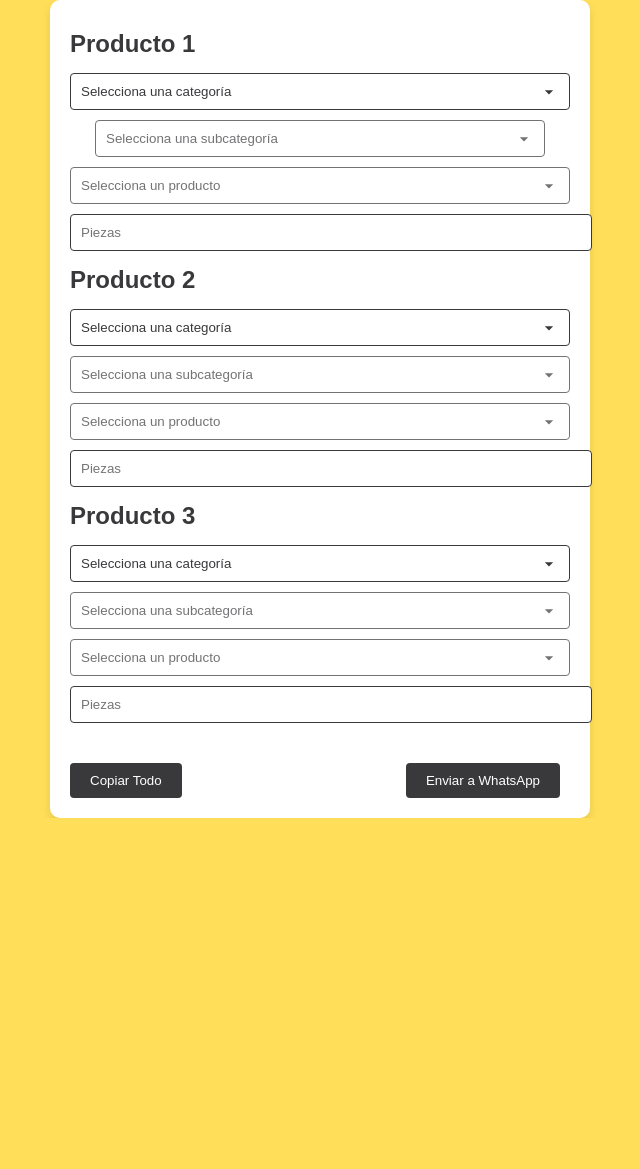
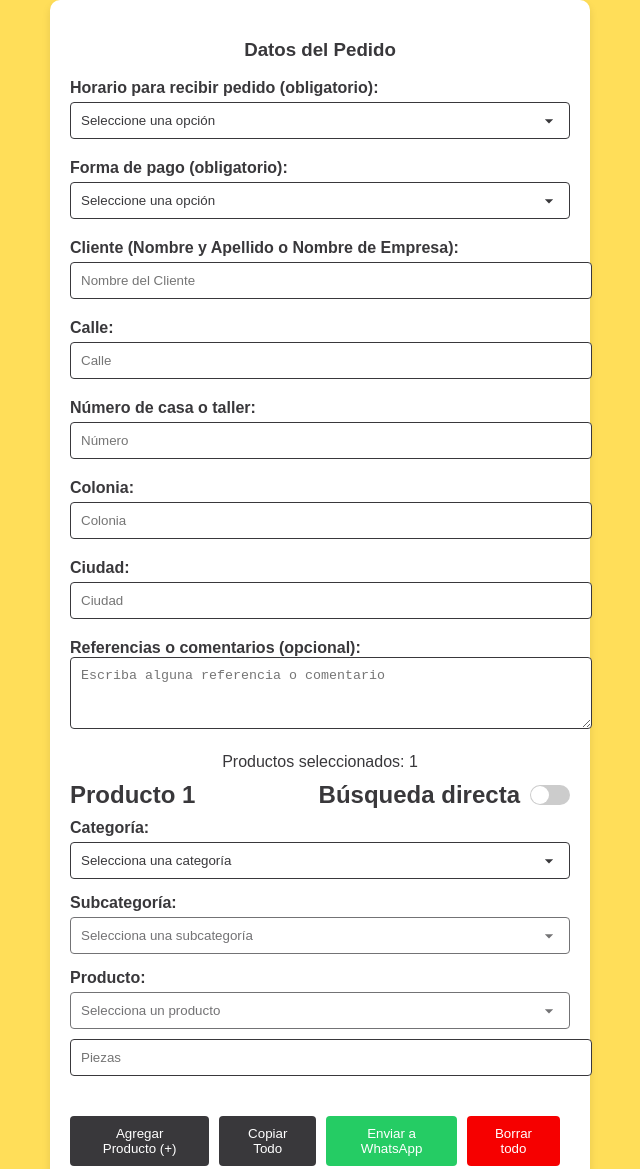
Before and after one commit to DavidNM21/TF, a plain HTML site: page index.html in a window 1280 px wide. Shown: the top 1169 px of the page, without its empty margins (320-960 px from the left). Before the commit the page ends 818 px from the top, so only its background shows below. Drawn offline with Linux system fonts and the light colour scheme.

Commit message:
index.html

```diff
--- a/index.html
+++ b/index.html
@@ -1,8 +1,10 @@
 <!DOCTYPE html>
 <html lang="es">
+
 <head>
     <meta charset="UTF-8">
     <meta name="viewport" content="width=device-width, initial-scale=1.0">
+    <meta name="description" content="Formulario de pedidos rápido y fácil de usar para gestionar productos y cantidades.">
     <title>Formulario de Pedidos</title>
     <style>
         body {
@@ -28,14 +30,30 @@
             text-align: center;
         }
 
+        .form-header {
+            margin-bottom: 20px;
+        }
+
         h2 {
             color: #39383B;
             margin-bottom: 10px;
             margin-top: 10px;
             text-align: left;
+            display: flex;
+            align-items: center;
+            justify-content: space-between;
         }
 
-        select, input[type="number"] {
+        label {
+            display: block;
+            text-align: left;
+            font-weight: bold;
+            margin-top: 10px;
+        }
+
+        select,
+        input[type="number"],
+        input[type="text"] {
             width: 100%;
             padding: 10px;
             margin: 5px 0;
@@ -55,9 +73,11 @@
             background-size: 20px;
         }
 
-        option {
-            background-color: #39383B;
-            color: white;
+        input:focus,
+        select:focus {
+            border-color: #FFB700;
+            outline: none;
+            box-shadow: 0 0 5px rgba(255, 183, 0, 0.7);
         }
 
         .product-quantity {
@@ -73,13 +93,22 @@
             border-radius: 4px;
             padding: 10px 20px;
             cursor: pointer;
-            transition: opacity 0.3s ease;
+            transition: opacity 0.3s ease, transform 0.2s ease;
             margin-top: 15px;
             margin-right: 10px;
         }
 
         button:hover {
             opacity: 0.8;
+            transform: scale(1.03);
+        }
+
+        #resetButton {
+            background-color: #F60000;
+        }
+
+        #sendToWhatsApp {
+            background-color: #25CC64;
         }
 
         .actions {
@@ -88,105 +117,236 @@
             margin-top: 20px;
         }
 
-        #subcategory1 {
-            width: calc(100% - 50px);
+        .switch-container {
+            display: flex;
+            align-items: center;
+            gap: 10px;
+        }
+
+        .toggle-switch {
+            width: 40px;
+            height: 20px;
+            background-color: #ccc;
+            border-radius: 20px;
+            position: relative;
+            cursor: pointer;
+        }
+
+        .toggle-switch::before {
+            content: "";
+            width: 18px;
+            height: 18px;
+            background-color: white;
+            border-radius: 50%;
+            position: absolute;
+            top: 1px;
+            left: 1px;
+            transition: left 0.3s ease;
+        }
+
+        .toggle-switch.active {
+            background-color: #25CC64;
+        }
+
+        .toggle-switch.active::before {
+            left: 21px;
+        }
+
+        .search-container {
+            display: none;
+        }
+
+        .search-container.active {
+            display: block;
+        }
+
+        .dropdown-container.active {
+            display: block;
+        }
+
+        .dropdown-container {
+            display: none;
+        }
+
+        .form-group {
+            margin-bottom: 15px;
+            text-align: left;
+        }
+
+        textarea {
+            width: 100%;
+            padding: 10px;
+            border: 1px solid #39383B;
+            border-radius: 4px;
+            resize: vertical;
+            min-height: 50px;
         }
     </style>
 </head>
+
 <body>
+    <div class="order-form">
+        <div class="form-header">
+            <h3>Datos del Pedido</h3>
+            <div class="form-group">
+                <label for="horario">Horario para recibir pedido (obligatorio):</label>
+                <select id="horario" required>
+                    <option value="">Seleccione una opción</option>
+                    <option value="1er-hora">1er hora (9:00 am a 11:00 am)</option>
+                    <option value="am">AM (11:30 am a 3:00pm)</option>
+                    <option value="pm">PM (4:30pm a 6:30pm)</option>
+                    <option value="programado">Programado (otro día)</option>
+                </select>
+            </div>
 
-<div class="order-form">
-    <h2>Producto 1</h2>
-    <select id="category1">
+            <div class="form-group">
+                <label for="forma-pago">Forma de pago (obligatorio):</label>
+                <select id="forma-pago" required>
+                    <option value="">Seleccione una opción</option>
+                    <option value="efectivo">Efectivo</option>
+                    <option value="transferencia">Transferencia</option>
+                    <option value="tarjeta">Tarjeta</option>
+                </select>
+            </div>
+
+            <div class="form-group">
+                <label for="nombre-cliente">Cliente (Nombre y Apellido o Nombre de Empresa):</label>
+                <input type="text" id="nombre-cliente" placeholder="Nombre del Cliente" required>
+            </div>
+
+            <div class="form-group">
+                <label for="calle">Calle:</label>
+                <input type="text" id="calle" placeholder="Calle" required>
+            </div>
+
+            <div class="form-group">
+                <label for="numero">Número de casa o taller:</label>
+                <input type="text" id="numero" placeholder="Número" required>
+            </div>
+
+            <div class="form-group">
+                <label for="colonia">Colonia:</label>
+                <input type="text" id="colonia" placeholder="Colonia" required>
+            </div>
+
+            <div class="form-group">
+                <label for="ciudad">Ciudad:</label>
+                <input type="text" id="ciudad" placeholder="Ciudad" required>
+            </div>
+
+            <div class="form-group">
+                <label for="referencias">Referencias o comentarios (opcional):</label>
+                <textarea id="referencias" placeholder="Escriba alguna referencia o comentario"></textarea>
+            </div>
+        </div>
+
+        <div id="productCount">Productos seleccionados: 0</div>
+        <div id="productContainer">
+            <!-- Aquí se generarán las filas de productos -->
+        </div>
+        <div class="actions">
+            <button id="addProduct" onclick="addProductRow()">Agregar Producto (+)</button>
+            <button id="copyAll" onclick="copyAllToClipboard()">Copiar Todo</button>
+            <button id="sendToWhatsApp" onclick="sendToWhatsApp()">Enviar a WhatsApp</button>
+            <button id="resetButton">Borrar todo</button>
+        </div>
+    </div>
+
+    <script>
+        const data = {
+            "a": {
+                "a1": [{ name: "Producto A1-1", id: "IDNAME:C100C18" }, { name: "Producto A1-2", id: "IDNAME:C100C19" }],
+                "a2": [{ name: "Producto A2-1", id: "IDNAME:C100C21" }, { name: "Producto A2-2", id: "IDNAME:C100C22" }]
+            },
+            "b": {
+                "b1": [{ name: "Producto B1-1", id: "IDNAME:C100C27" }, { name: "Producto B1-2", id: "IDNAME:C100C28" }],
+                "b2": [{ name: "Producto B2-1", id: "IDNAME:C100C30" }, { name: "Producto B2-2", id: "IDNAME:C100C31" }]
+            }
+        };
+
+        let productCounter = 0;
+        const maxProducts = 30;
+
+        function updateProductCount() {
+            document.getElementById('productCount').textContent = `Productos seleccionados: ${productCounter}`;
+        }
+
+        function createProductRow(index) {
+            const productRow = document.createElement('div');
+            productRow.className = 'product-row';
+            productRow.innerHTML = `
+                <h2>Producto ${index + 1}
+                    <div class="switch-container">
+                        <span>Búsqueda directa</span>
+                        <div class="toggle-switch" onclick="toggleSearchMode(${index})"></div>
+                    </div>
+                </h2>
+                <div class="dropdown-container active">
+                    <label for="category${index}">Categoría:</label>
+                    <select id="category${index}" onchange="handleCategoryChange(${index})">
                         <option value="">Selecciona una categoría</option>
                         <option value="a">Categoría A</option>
                         <option value="b">Categoría B</option>
-        <option value="c">Categoría C</option>
                     </select>
 
-    <select id="subcategory1" disabled>
+                    <label for="subcategory${index}">Subcategoría:</label>
+                    <select id="subcategory${index}" disabled onchange="handleSubcategoryChange(${index})">
                         <option value="">Selecciona una subcategoría</option>
                     </select>
 
-    <div>
-        <select id="product1" disabled>
+                    <label for="product${index}">Producto:</label>
+                    <select id="product${index}" disabled onchange="handleProductChange(${index})">
                         <option value="">Selecciona un producto</option>
                     </select>
-        <input type="number" id="quantity1" class="product-quantity" min="0" placeholder="Piezas" disabled>
                 </div>
+                <div class="search-container">
+                    <label for="search${index}">Buscar Producto o ID:</label>
+                    <input type="text" id="search${index}" placeholder="Escribe el nombre o ID" oninput="searchProduct(${index})">
+                    <div id="searchResults${index}"></div>
+                </div>
+                <input type="number" id="quantity${index}" class="product-quantity" min="1" placeholder="Piezas" disabled>
+            `;
+            return productRow;
+        }
 
-    <h2>Producto 2</h2>
-    <select id="category2">
-        <option value="">Selecciona una categoría</option>
-        <option value="a">Categoría A</option>
-        <option value="b">Categoría B</option>
-        <option value="c">Categoría C</option>
-    </select>
+        function addProductRow() {
+            if (productCounter < maxProducts) {
+                const productContainer = document.getElementById('productContainer');
+                productContainer.appendChild(createProductRow(productCounter));
+                productCounter++;
+                updateProductCount();
+            } else {
+                alert('Has alcanzado el máximo de 30 productos.');
+            }
+        }
 
-    <select id="subcategory2" disabled>
-        <option value="">Selecciona una subcategoría</option>
-    </select>
+        function toggleSearchMode(index) {
+            const toggleSwitch = document.querySelector(`#productContainer .product-row:nth-child(${index + 1}) .toggle-switch`);
+            const dropdownContainer = document.querySelector(`#productContainer .product-row:nth-child(${index + 1}) .dropdown-container`);
+            const searchContainer = document.querySelector(`#productContainer .product-row:nth-child(${index + 1}) .search-container`);
 
-    <div>
-        <select id="product2" disabled>
-            <option value="">Selecciona un producto</option>
-        </select>
-        <input type="number" id="quantity2" class="product-quantity" min="0" placeholder="Piezas" disabled>
-    </div>
+            toggleSwitch.classList.toggle('active');
+            const isActive = toggleSwitch.classList.contains('active');
 
-    <h2>Producto 3</h2>
-    <select id="category3">
-        <option value="">Selecciona una categoría</option>
-        <option value="a">Categoría A</option>
-        <option value="b">Categoría B</option>
-        <option value="c">Categoría C</option>
-    </select>
+            if (isActive) {
+                dropdownContainer.classList.remove('active');
+                searchContainer.classList.add('active');
+            } else {
+                dropdownContainer.classList.add('active');
+                searchContainer.classList.remove('active');
+            }
+        }
 
-    <select id="subcategory3" disabled>
-        <option value="">Selecciona una subcategoría</option>
-    </select>
-
-    <div>
-        <select id="product3" disabled>
-            <option value="">Selecciona un producto</option>
-        </select>
-        <input type="number" id="quantity3" class="product-quantity" min="0" placeholder="Piezas" disabled>
-    </div>
-
-    <div class="actions">
-        <button id="copyAll" onclick="copyAllToClipboard()">Copiar Todo</button>
-        <button id="sendToWhatsApp" onclick="sendToWhatsApp()">Enviar a WhatsApp</button>
-    </div>
-</div>
-
-
-<script>
-    // Objeto que representa las categorías, subcategorías y productos
-    const data = {
-        "a": {
-            "a1": [{name: "Producto A1-1", id: "IDNAME:C100C18"}, {name: "Producto A1-2", id: "IDNAME:C100C19"}, {name: "Producto A1-3", id: "IDNAME:C100C20"}],
-            "a2": [{name: "Producto A2-1", id: "IDNAME:C100C21"}, {name: "Producto A2-2", id: "IDNAME:C100C22"}, {name: "Producto A2-3", id: "IDNAME:C100C23"}],
-            "a3": [{name: "Producto A3-1", id: "IDNAME:C100C24"}, {name: "Producto A3-2", id: "IDNAME:C100C25"}, {name: "Producto A3-3", id: "IDNAME:C100C26"}]
-        },
-        "b": {
-            "b1": [{name: "Producto B1-1", id: "IDNAME:C100C27"}, {name: "Producto B1-2", id: "IDNAME:C100C28"}, {name: "Producto B1-3", id: "IDNAME:C100C29"}],
-            "b2": [{name: "Producto B2-1", id: "IDNAME:C100C30"}, {name: "Producto B2-2", id: "IDNAME:C100C31"}, {name: "Producto B2-3", id: "IDNAME:C100C32"}],
-            "b3": [{name: "Producto B3-1", id: "IDNAME:C100C33"}, {name: "Producto B3-2", id: "IDNAME:C100C34"}, {name: "Producto B3-3", id: "IDNAME:C100C35"}]
-        },
-        "c": {
-            "c1": [{name: "Producto C1-1", id: "IDNAME:C100C36"}, {name: "Producto C1-2", id: "IDNAME:C100C37"}, {name: "Producto C1-3", id: "IDNAME:C100C38"}],
-            "c2": [{name: "Producto C2-1", id: "IDNAME:C100C39"}, {name: "Producto C2-2", id: "IDNAME:C100C40"}, {name: "Producto C2-3", id: "IDNAME:C100C41"}],
-            "c3": [{name: "Producto C3-1", id: "IDNAME:C100C42"}, {name: "Producto C3-2", id: "IDNAME:C100C43"}, {name: "Producto C3-3", id: "IDNAME:C100C44"}]
-        }
-    };
-
-    // Función para manejar el cambio de categoría
-    function handleCategoryChange(productIndex) {
-        const categorySelect = document.getElementById(`category${productIndex}`);
-        const subcategorySelect = document.getElementById(`subcategory${productIndex}`);
+        function handleCategoryChange(index) {
+            const categorySelect = document.getElementById(`category${index}`);
+            const subcategorySelect = document.getElementById(`subcategory${index}`);
+            const productSelect = document.getElementById(`product${index}`);
             const selectedCategory = categorySelect.value;
             subcategorySelect.innerHTML = '<option value="">Selecciona una subcategoría</option>';
-        subcategorySelect.disabled = selectedCategory === "";
+            productSelect.innerHTML = '<option value="">Selecciona un producto</option>';
+            subcategorySelect.disabled = true;
+            productSelect.disabled = true;
+            document.getElementById(`quantity${index}`).disabled = true;
 
             if (selectedCategory) {
                 Object.keys(data[selectedCategory]).forEach(subcategory => {
@@ -199,83 +359,58 @@
             }
         }
 
-    // Función para manejar el cambio de subcategoría
-    function handleSubcategoryChange(productIndex) {
-        const selectedCategory = document.getElementById(`category${productIndex}`).value;
-        const selectedSubcategory = document.getElementById(`subcategory${productIndex}`).value;
-        const productSelect = document.getElementById(`product${productIndex}`);
-        const quantityInput = document.getElementById(`quantity${productIndex}`);
+        function handleSubcategoryChange(index) {
+            const selectedCategory = document.getElementById(`category${index}`).value;
+            const selectedSubcategory = document.getElementById(`subcategory${index}`).value;
+            const productSelect = document.getElementById(`product${index}`);
+            const quantityInput = document.getElementById(`quantity${index}`);
             productSelect.innerHTML = '<option value="">Selecciona un producto</option>';
-        productSelect.disabled = selectedSubcategory === "";
+            productSelect.disabled = true;
             quantityInput.disabled = true;
-        quantityInput.value = '';
 
             if (selectedSubcategory) {
                 data[selectedCategory][selectedSubcategory].forEach(product => {
                     const option = document.createElement('option');
-                option.value = product.id; // Aquí usamos el ID oculto
-                option.textContent = product.name; // Mostramos el nombre
+                    option.value = product.id;
+                    option.textContent = product.name;
                     productSelect.appendChild(option);
                 });
                 productSelect.disabled = false;
             }
         }
 
-    // Función para manejar el cambio de producto
-    function handleProductChange(productIndex) {
-        const quantityInput = document.getElementById(`quantity${productIndex}`);
-        quantityInput.disabled = false;
+        function handleProductChange(index) {
+            document.getElementById(`quantity${index}`).disabled = false;
         }
 
-    // Función para copiar todos los productos seleccionados al portapapeles
-    function copyAllToClipboard() {
-        let fullText = "";
-        for (let i = 1; i <= 3; i++) {
-            const productSelect = document.getElementById(`product${i}`);
-            const quantityInput = document.getElementById(`quantity${i}`);
-            if (productSelect.value && quantityInput.value > 0) {
-                const selectedOption = productSelect.selectedOptions[0];
-                fullText += `${selectedOption.value} ${selectedOption.text}: ${quantityInput.value} piezas\n`;
+        function searchProduct(index) {
+            const query = document.getElementById(`search${index}`).value.toLowerCase();
+            const searchResults = document.getElementById(`searchResults${index}`);
+            searchResults.innerHTML = "";
+
+            if (query.length > 2) {
+                Object.values(data).forEach(subcategories => {
+                    Object.values(subcategories).forEach(products => {
+                        products.forEach(product => {
+                            if (product.name.toLowerCase().includes(query) || product.id.toLowerCase().includes(query)) {
+                                const resultItem = document.createElement('div');
+                                resultItem.textContent = `${product.id} - ${product.name}`;
+                                resultItem.classList.add('search-result-item');
+                                resultItem.onclick = () => {
+                                    document.getElementById(`quantity${index}`).disabled = false;
+                                    document.getElementById(`search${index}`).value = `${product.id} - ${product.name}`;
+                                    searchResults.innerHTML = "";
+                                };
+                                searchResults.appendChild(resultItem);
                             }
-        }
-        if (fullText) {
-            navigator.clipboard.writeText(fullText).then(() => {
-                console.log('Texto copiado al portapapeles: ', fullText);
-            }).catch(err => {
-                console.error('Error al copiar al portapapeles: ', err);
                         });
-        } else {
-            alert('Selecciona al menos un producto y especifica la cantidad para copiar.');
+                    });
+                });
             }
         }
 
-    // Función para enviar productos seleccionados a WhatsApp
-    function sendToWhatsApp() {
-        let message = "";
-        for (let i = 1; i <= 3; i++) {
-            const productSelect = document.getElementById(`product${i}`);
-            const quantityInput = document.getElementById(`quantity${i}`);
-            if (productSelect.value && quantityInput.value > 0) {
-                const selectedOption = productSelect.selectedOptions[0];
-                message += `${selectedOption.value} ${selectedOption.text}: ${quantityInput.value} piezas\n`;
-            }
-        }
-        if (message) {
-            const encodedMessage = encodeURIComponent(message);
-            const url = `https://api.whatsapp.com/send?phone=528115001658&text=${encodedMessage}`;
-            window.open(url, '_blank');
-        } else {
-            alert('Debes seleccionar al menos un producto y especificar la cantidad para enviar.');
-        }
-    }
+        addProductRow();
+    </script>
+</body>
 
-    // Añadir eventos para los tres conjuntos de selects
-    for (let i = 1; i <= 3; i++) {
-        document.getElementById(`category${i}`).addEventListener('change', () => handleCategoryChange(i));
-        document.getElementById(`subcategory${i}`).addEventListener('change', () => handleSubcategoryChange(i));
-        document.getElementById(`product${i}`).addEventListener('change', () => handleProductChange(i));
-    }
-</script>
-
-</body>
 </html>
```
Lines whose indentation alone changed are shown as unchanged.
